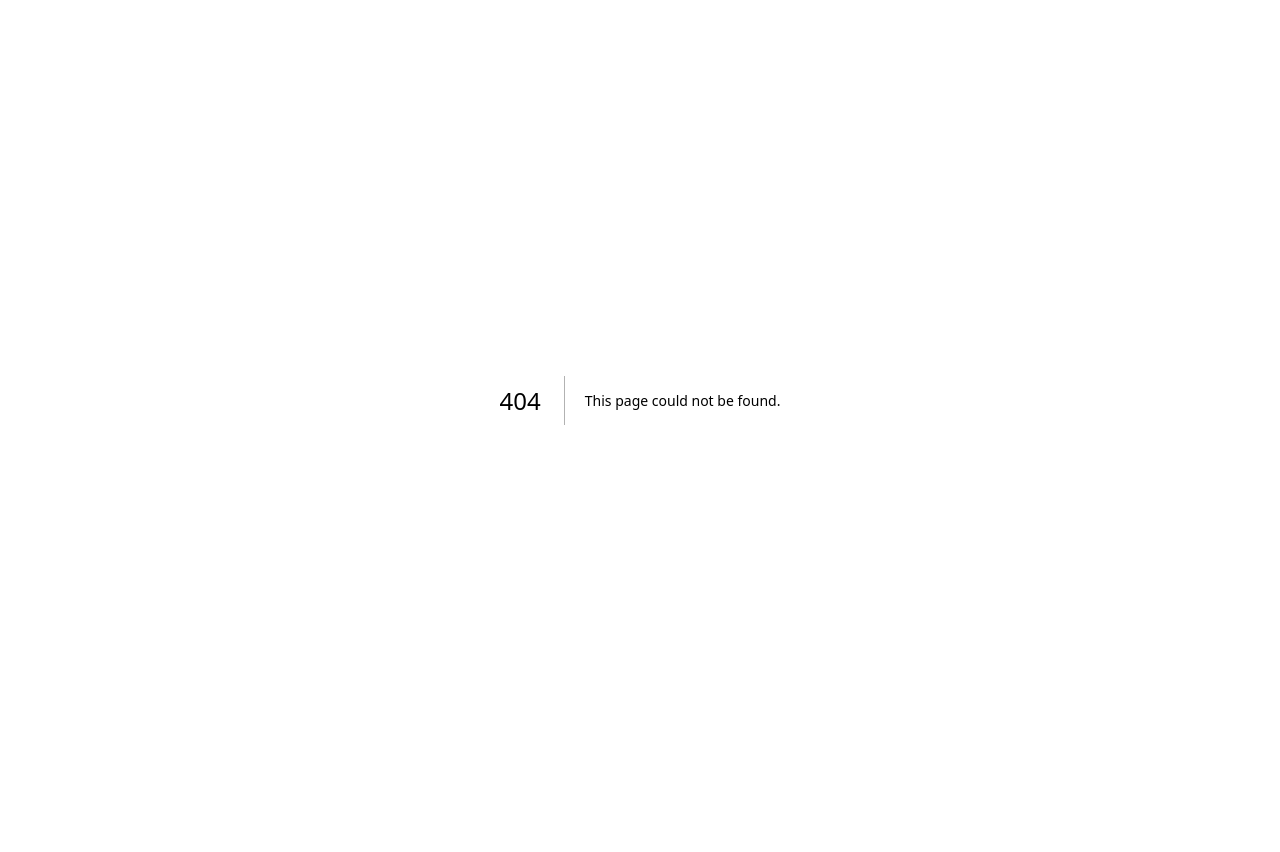
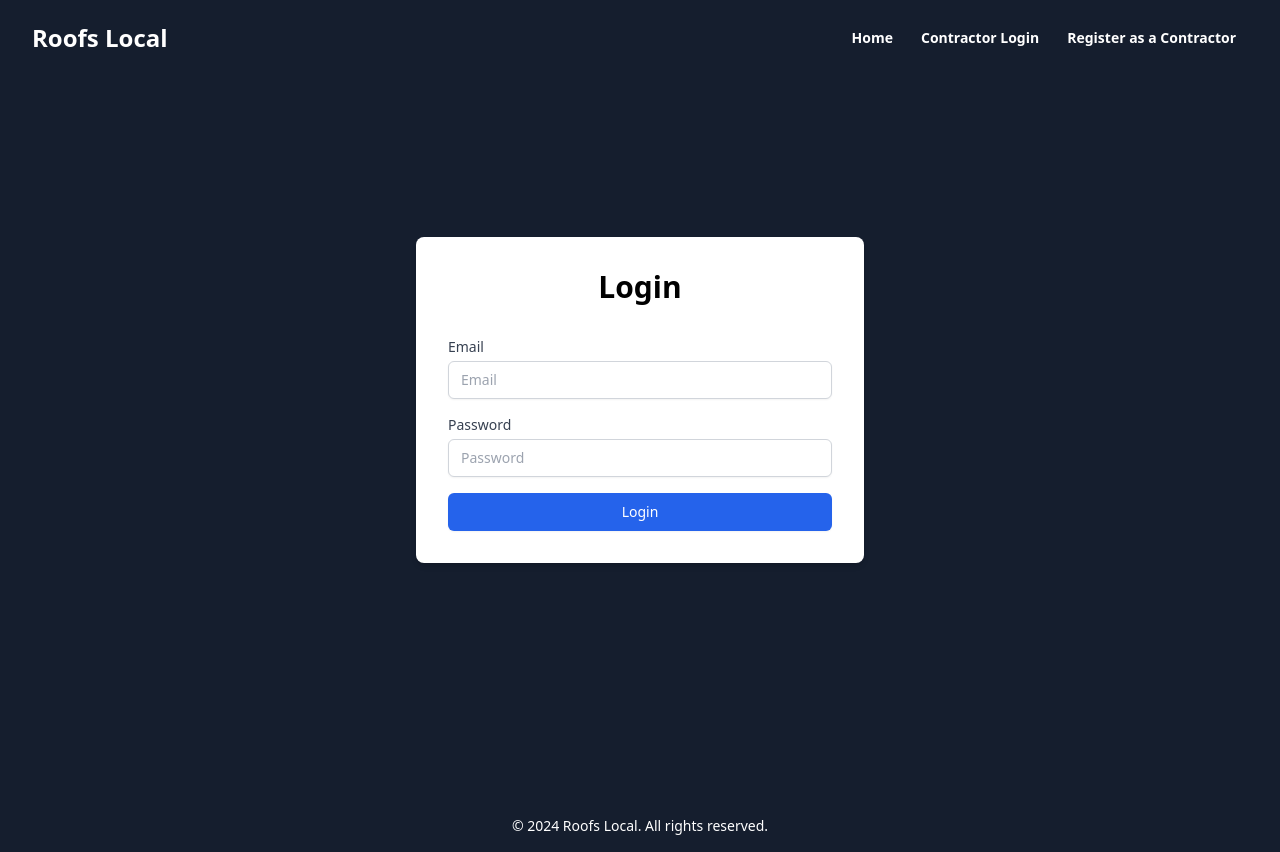
Before and after one commit to Salty-s-Media/RoofsLocal, a Next.js app: page /login in a window 1280 px wide. Before the commit this address had no page. Built offline with nearby package versions, Linux system fonts and the light colour scheme.

Commit message:
add login form page + adjust navbar

```diff
--- a/_components/home/Navbar.tsx
+++ b/_components/home/Navbar.tsx
@@ -45,10 +45,16 @@ export default function Navbar() {
             Home
           </Link>
           <Link
+            href="/login"
+            className="px-3 py-2 text-white text-sm font-semibold rounded-md hover:bg-acc2 hover:text-gray-800 dark:hover:text-white"
+          >
+            Contractor Login
+          </Link>
+          <Link
             href="/contractor"
             className="px-3 py-2 text-white text-sm font-semibold rounded-md hover:bg-acc2 hover:text-gray-800 dark:hover:text-white"
           >
-            Buy Leads
+            Register as a Contractor
           </Link>
         </div>
       </div>
--- /dev/null
+++ b/src/pages/api/stripe/create-update-session.ts
@@ -0,0 +1,36 @@
+import { NextApiRequest, NextApiResponse } from "next";
+import Stripe from "stripe";
+
+const stripe = new Stripe(process.env.STRIPE_SECRET_KEY as string);
+
+interface REQ {
+  customerId: string;
+}
+
+export default async function handler(
+  req: NextApiRequest,
+  res: NextApiResponse
+) {
+  if (req.method === "POST") {
+    const { customerId }: REQ = req.body;
+    try {
+      // Create a Checkout Session in Setup Mode with the relevant Customer ID.
+      const session = await stripe.checkout.sessions.create({
+        mode: "setup",
+        currency: "usd",
+        success_url: `${process.env.NEXT_PUBLIC_SERVER_URL}/dashboard/update?session_id={CHECKOUT_SESSION_ID}`,
+        cancel_url: `${process.env.NEXT_PUBLIC_SERVER_URL}/cancel`,
+        customer: customerId,
+      });
+
+      return res.status(200).json({ url: session.url });
+    } catch (error) {
+      console.error(error);
+      res.status(500).json({ message: `Internal server error, ${error}` });
+    }
+  } else {
+    // Handle any other HTTP method
+    res.setHeader("Allow", ["POST"]);
+    res.status(405).end(`Method ${req.method} Not Allowed`);
+  }
+}
--- /dev/null
+++ b/src/pages/login.tsx
@@ -0,0 +1,62 @@
+export default function Login() {
+  const handleSubmit = async (event: React.FormEvent<HTMLFormElement>) => {
+    event.preventDefault();
+
+    const formData = new FormData(event.currentTarget);
+
+    if (!formData) return;
+
+    const data = Object.fromEntries(formData.entries());
+
+    console.log("Login Data: ", data);
+  };
+  return (
+    <div className="min-h-screen flex items-center justify-center">
+      <div className="w-full max-w-md p-8 space-y-8 bg-white rounded-lg shadow-md">
+        <h1 className="text-3xl font-bold text-center mb-6 text-blk">Login</h1>
+        <form onSubmit={handleSubmit}>
+          <div className="space-y-4">
+            <div>
+              <label
+                htmlFor="email"
+                className="block text-sm font-medium text-gray-700"
+              >
+                Email
+              </label>
+              <input
+                id="email"
+                type="email"
+                placeholder="Email"
+                className="mt-1 block w-full py-2 px-3 border border-gray-300 rounded-md shadow-sm focus:outline-none focus:ring-blue-500 focus:border-blue-500 sm:text-sm"
+                required
+              />
+            </div>
+            <div>
+              <label
+                htmlFor="password"
+                className="block text-sm font-medium text-gray-700"
+              >
+                Password
+              </label>
+              <input
+                id="password"
+                type="password"
+                placeholder="Password"
+                className="mt-1 block w-full py-2 px-3 border border-gray-300 rounded-md shadow-sm focus:outline-none focus:ring-blue-500 focus:border-blue-500 sm:text-sm"
+                required
+              />
+            </div>
+          </div>
+          <div className="mt-4">
+            <button
+              type="submit"
+              className="w-full flex justify-center py-2 px-4 border border-transparent rounded-md shadow-sm text-sm font-medium text-white bg-blue-600 hover:bg-blue-700 focus:outline-none focus:ring-2 focus:ring-offset-2 focus:ring-blue-500"
+            >
+              Login
+            </button>
+          </div>
+        </form>
+      </div>
+    </div>
+  );
+}
```
